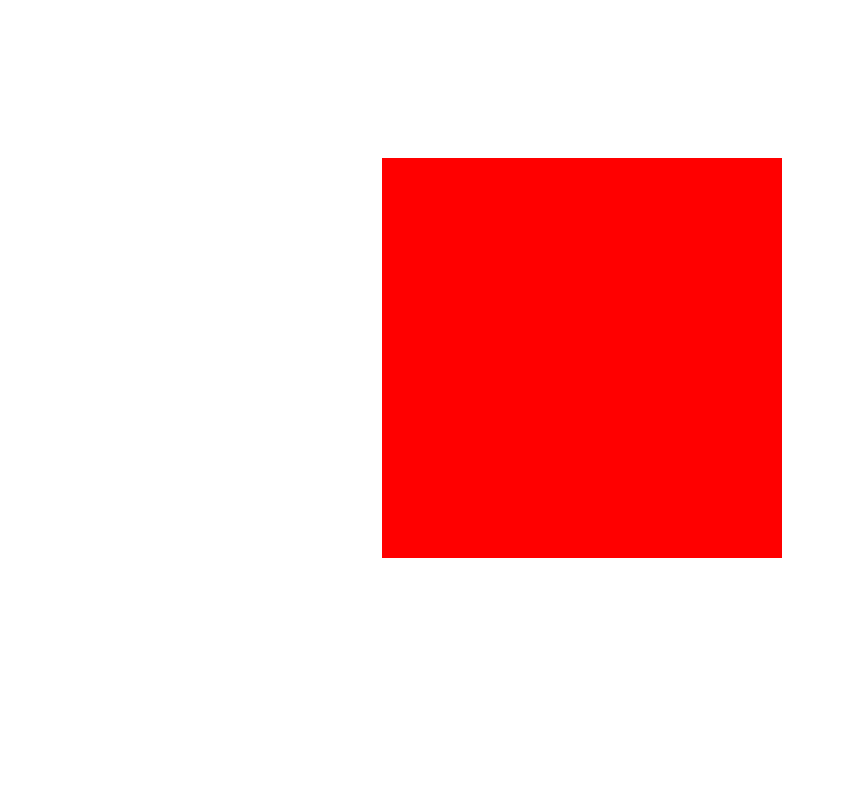
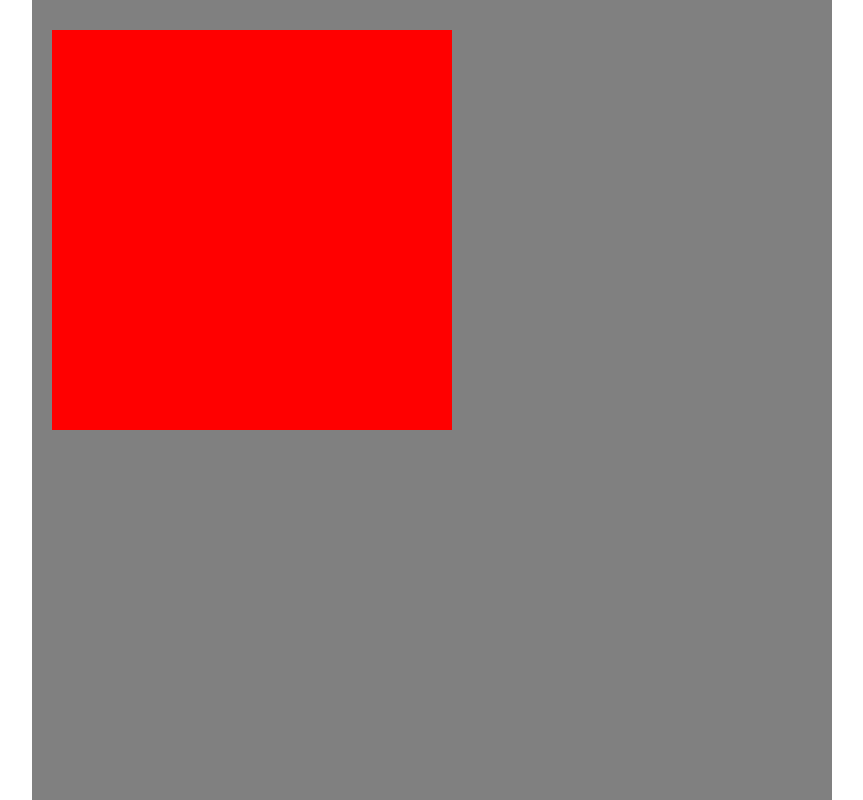
Before and after one commit to saurabh9813/Stack_Route_Training, a plain HTML site: page html_css_tutorial_programs/positioning.html in a window 1280 px wide. Shown: the top 800 px of the page, without its empty margins (208-1071 px from the left). Drawn offline with Linux system fonts and the light colour scheme.

Commit message:
Positioning final submission

```diff
--- a/html_css_tutorial_programs/positioning.html
+++ b/html_css_tutorial_programs/positioning.html
@@ -6,8 +6,9 @@
 
 <body>
 
-  <div class="box">
-
+  <div class="wrap">
+    <div class="box">
+    </div>
   </div>
 
 </body>
--- a/html_css_tutorial_programs/style_positioning.css
+++ b/html_css_tutorial_programs/style_positioning.css
@@ -1,9 +1,21 @@
+body{
+  margin: 0;
+}
+
+.wrap{
+  width: 800px;
+  height: 1000px;
+  margin: auto;
+  background: grey;
+  position: relative;
+}
+
 .box{
   width: 400px;
   height: 400px;
   margin: auto;
   background: red;
-  position: relative;
-  top: 150px;
-  left: 150px;
+  position: absolute;
+  top: 30px;
+  left: 20px;
 }
```
